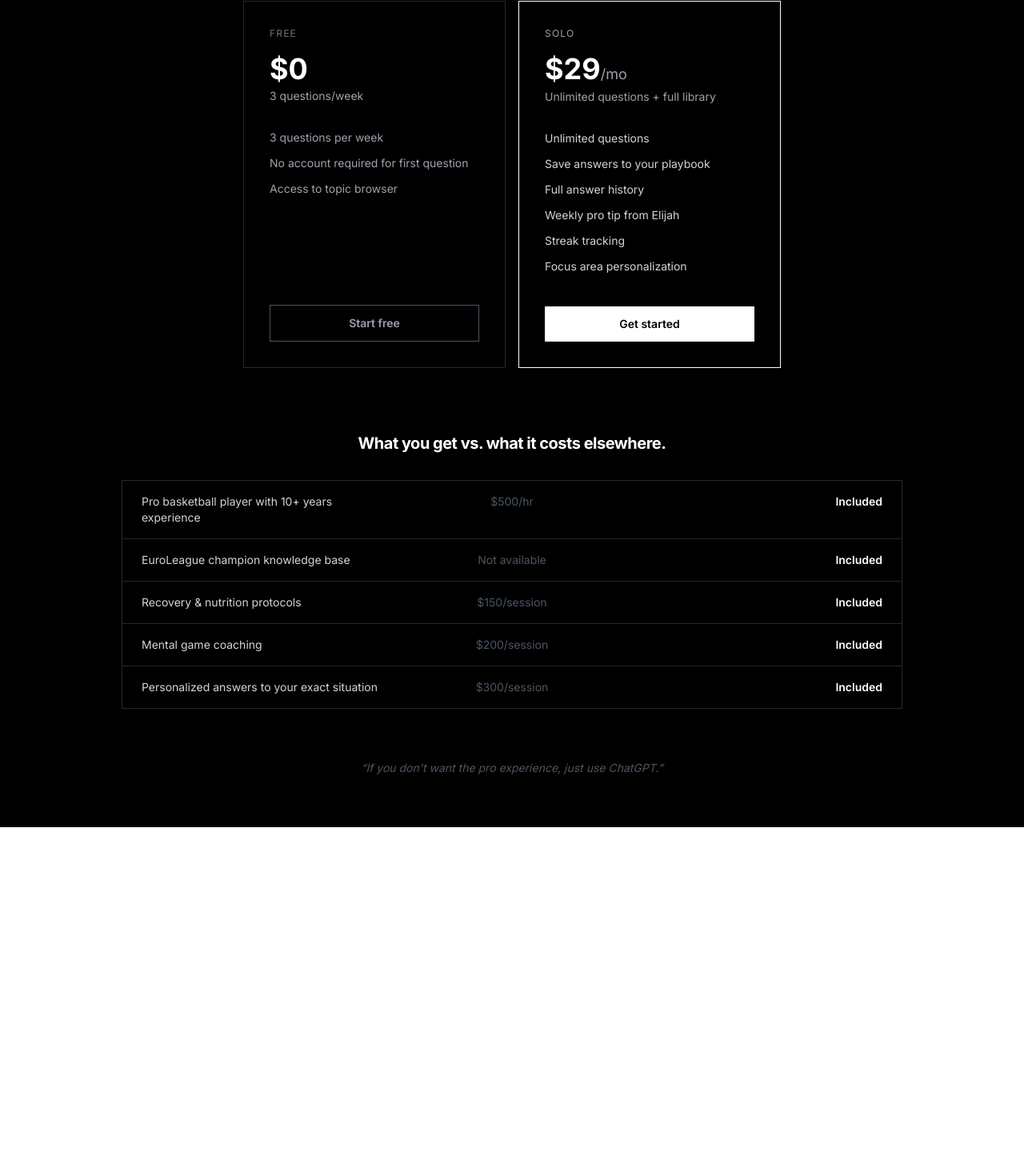
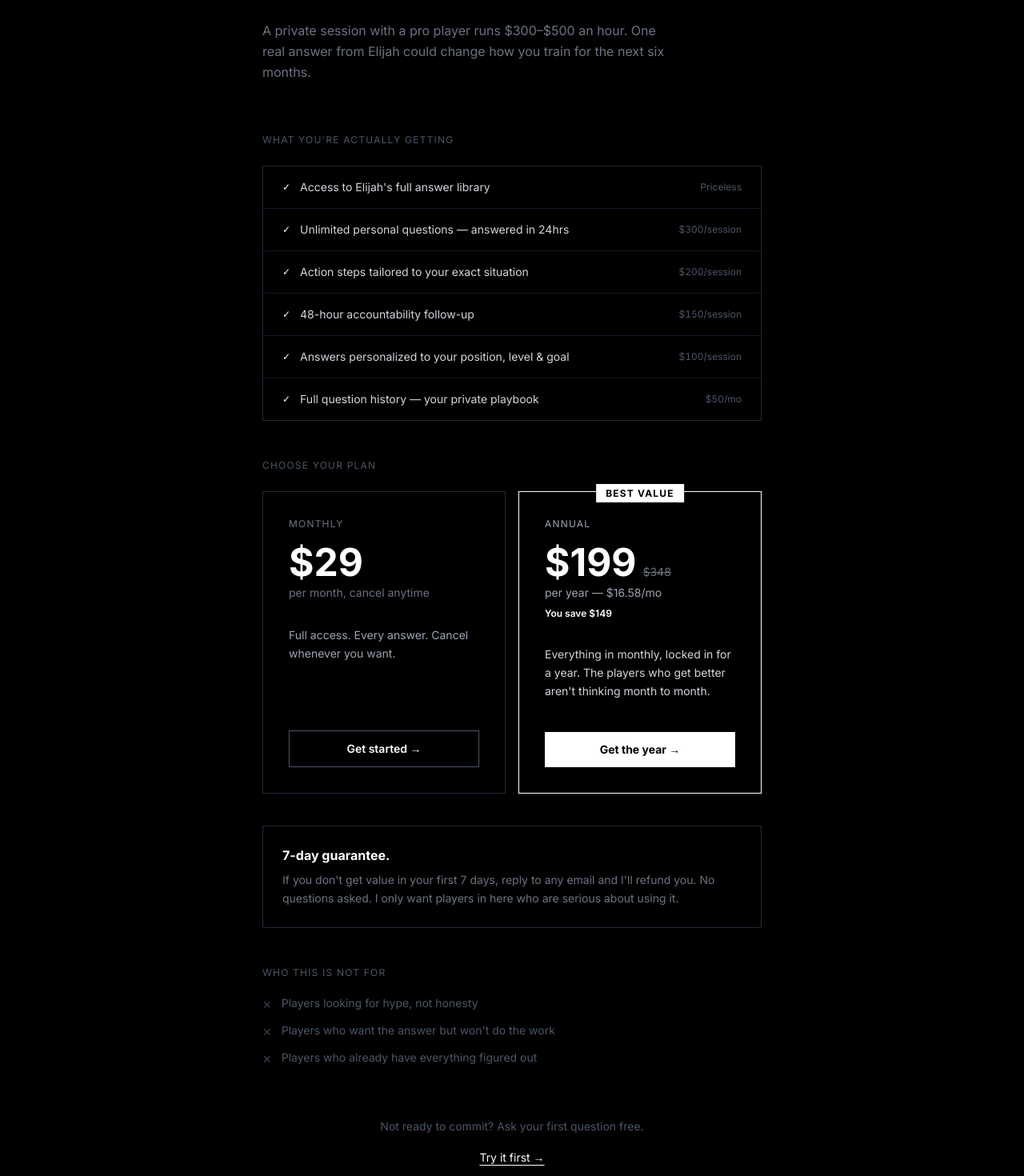
Before and after one commit to ebb95-cpu/ask-elijah, a Next.js app: page /pricing in a window 1280 px wide. Shown: the part 303-1773 px from the top of the page at 80% size. Before the commit the page ends 1337 px from the top, so only its background shows below. Built offline with nearby package versions, Linux system fonts and the light colour scheme.

Commit message:
redesign pricing page — Hormozi value stack, one offer, identity framing, guarantee

```diff
--- a/app/pricing/page.tsx
+++ b/app/pricing/page.tsx
@@ -13,79 +13,134 @@ function Logo({ dark = false }: { dark?: boolean }) {
   )
 }
 
+const VALUE_STACK = [
+  { label: 'Access to Elijah\'s full answer library', value: 'Priceless' },
+  { label: 'Unlimited personal questions — answered in 24hrs', value: '$300/session' },
+  { label: 'Action steps tailored to your exact situation', value: '$200/session' },
+  { label: '48-hour accountability follow-up', value: '$150/session' },
+  { label: 'Answers personalized to your position, level & goal', value: '$100/session' },
+  { label: 'Full question history — your private playbook', value: '$50/mo' },
+]
+
 export default function PricingPage() {
   return (
     <div className="min-h-screen bg-black text-white flex flex-col">
       <nav className="flex items-center justify-between px-6 py-5">
         <Link href="/"><Logo dark /></Link>
-        <Link href="/ask" className="text-sm font-semibold bg-white text-black px-4 py-2 hover:opacity-80 transition-opacity">
-          Try free
+        <Link href="/ask" className="text-sm text-gray-400 hover:text-white transition-colors">
+          Try free →
         </Link>
       </nav>
 
-      <main className="flex-1 px-6 py-16 max-w-5xl mx-auto w-full">
-        <h1 className="text-4xl md:text-6xl font-bold tracking-tight mb-4 text-center">Get the pro experience.</h1>
-        <p className="text-gray-400 text-center mb-16">Pick what works for where you are right now.</p>
+      <main className="flex-1 px-6 py-16 max-w-2xl mx-auto w-full">
 
-        {/* Pricing cards */}
-        <div className="grid grid-cols-1 md:grid-cols-2 gap-4 mb-20 max-w-2xl mx-auto w-full">
-          {/* Free */}
-          <div className="border border-gray-800 p-8 flex flex-col">
-            <p className="text-xs text-gray-500 tracking-widest uppercase mb-4">Free</p>
-            <p className="text-4xl font-bold mb-1">$0</p>
-            <p className="text-gray-400 text-sm mb-8">3 questions/week</p>
-            <ul className="space-y-3 text-sm text-gray-400 mb-10 flex-1">
-              <li>3 questions per week</li>
-              <li>No account required for first question</li>
-              <li>Access to topic browser</li>
-            </ul>
-            <Link href="/ask" className="border border-gray-600 text-gray-400 px-6 py-3 text-sm font-semibold text-center hover:border-white hover:text-white transition-colors">
-              Start free
-            </Link>
-          </div>
-
-          {/* Solo — featured */}
-          <div className="border border-white p-8 flex flex-col">
-            <p className="text-xs text-gray-400 tracking-widest uppercase mb-4">Solo</p>
-            <p className="text-4xl font-bold mb-1">$29<span className="text-lg font-normal text-gray-400">/mo</span></p>
-            <p className="text-gray-400 text-sm mb-8">Unlimited questions + full library</p>
-            <ul className="space-y-3 text-sm text-gray-300 mb-10 flex-1">
-              <li>Unlimited questions</li>
-              <li>Save answers to your playbook</li>
-              <li>Full answer history</li>
-              <li>Weekly pro tip from Elijah</li>
-              <li>Streak tracking</li>
-              <li>Focus area personalization</li>
-            </ul>
-            <Link href="/sign-up?plan=solo" className="bg-white text-black px-6 py-3 text-sm font-semibold text-center hover:opacity-80 transition-opacity">
-              Get started
-            </Link>
-          </div>
+        {/* Header */}
+        <div className="mb-16">
+          <p className="text-xs text-gray-600 uppercase tracking-widest mb-5">Ask Elijah</p>
+          <h1 className="text-4xl sm:text-5xl font-bold leading-tight tracking-tight mb-6">
+            Most players never ask for help.<br />
+            <span className="text-gray-400">This is for the ones who do.</span>
+          </h1>
+          <p className="text-gray-500 text-base leading-relaxed max-w-lg">
+            A private session with a pro player runs $300–$500 an hour. One real answer from Elijah could change how you train for the next six months.
+          </p>
         </div>
 
-        {/* What's included table */}
-        <div className="mb-16">
-          <h2 className="text-xl font-bold tracking-tight mb-8 text-center">What you get vs. what it costs elsewhere.</h2>
-          <div className="border border-gray-800 divide-y divide-gray-800">
-            {[
-              { item: "Pro basketball player with 10+ years experience", elsewhere: "$500/hr", here: "Included" },
-              { item: "EuroLeague champion knowledge base", elsewhere: "Not available", here: "Included" },
-              { item: "Recovery & nutrition protocols", elsewhere: "$150/session", here: "Included" },
-              { item: "Mental game coaching", elsewhere: "$200/session", here: "Included" },
-              { item: "Personalized answers to your exact situation", elsewhere: "$300/session", here: "Included" },
-            ].map(({ item, elsewhere, here }) => (
-              <div key={item} className="grid grid-cols-3 px-6 py-4 text-sm">
-                <span className="text-gray-300">{item}</span>
-                <span className="text-gray-600 text-center">{elsewhere}</span>
-                <span className="text-white font-semibold text-right">{here}</span>
+        {/* Value stack */}
+        <div className="mb-12">
+          <p className="text-xs text-gray-600 uppercase tracking-widest mb-6">What you&apos;re actually getting</p>
+          <div className="border border-gray-800 divide-y divide-gray-900">
+            {VALUE_STACK.map(({ label, value }) => (
+              <div key={label} className="flex items-center justify-between px-6 py-4">
+                <div className="flex items-center gap-3">
+                  <span className="text-white text-xs">✓</span>
+                  <span className="text-gray-300 text-sm">{label}</span>
+                </div>
+                <span className="text-gray-600 text-xs tabular-nums shrink-0 ml-4">{value}</span>
               </div>
             ))}
           </div>
         </div>
 
-        <p className="text-gray-600 italic text-center text-sm">
-          &ldquo;If you don&apos;t want the pro experience, just use ChatGPT.&rdquo;
-        </p>
+        {/* Pricing — two options */}
+        <div className="mb-10">
+          <p className="text-xs text-gray-600 uppercase tracking-widest mb-6">Choose your plan</p>
+          <div className="grid grid-cols-1 sm:grid-cols-2 gap-4">
+
+            {/* Monthly */}
+            <div className="border border-gray-800 p-8 flex flex-col">
+              <p className="text-xs text-gray-500 tracking-widest uppercase mb-4">Monthly</p>
+              <p className="text-5xl font-bold mb-1">$29</p>
+              <p className="text-gray-500 text-sm mb-8">per month, cancel anytime</p>
+              <p className="text-gray-400 text-sm leading-relaxed mb-10 flex-1">
+                Full access. Every answer. Cancel whenever you want.
+              </p>
+              <Link
+                href="/sign-up?plan=monthly"
+                className="border border-gray-600 text-white px-6 py-3 text-sm font-semibold text-center hover:border-white transition-colors"
+              >
+                Get started →
+              </Link>
+            </div>
+
+            {/* Annual — featured */}
+            <div className="border border-white p-8 flex flex-col relative">
+              <div className="absolute -top-3 left-1/2 -translate-x-1/2">
+                <span className="bg-white text-black text-xs font-bold px-3 py-1 tracking-widest uppercase">Best value</span>
+              </div>
+              <p className="text-xs text-gray-400 tracking-widest uppercase mb-4">Annual</p>
+              <div className="flex items-baseline gap-2 mb-1">
+                <p className="text-5xl font-bold">$199</p>
+                <p className="text-gray-500 text-sm line-through">$348</p>
+              </div>
+              <p className="text-gray-400 text-sm mb-2">per year — $16.58/mo</p>
+              <p className="text-white text-xs font-semibold mb-8">You save $149</p>
+              <p className="text-gray-300 text-sm leading-relaxed mb-10 flex-1">
+                Everything in monthly, locked in for a year. The players who get better aren&apos;t thinking month to month.
+              </p>
+              <Link
+                href="/sign-up?plan=annual"
+                className="bg-white text-black px-6 py-3 text-sm font-bold text-center hover:opacity-80 transition-opacity"
+              >
+                Get the year →
+              </Link>
+            </div>
+          </div>
+        </div>
+
+        {/* Guarantee */}
+        <div className="border border-gray-800 px-6 py-6 mb-12">
+          <p className="text-white font-bold mb-2">7-day guarantee.</p>
+          <p className="text-gray-500 text-sm leading-relaxed">
+            If you don&apos;t get value in your first 7 days, reply to any email and I&apos;ll refund you. No questions asked. I only want players in here who are serious about using it.
+          </p>
+        </div>
+
+        {/* Who it's not for */}
+        <div className="mb-16">
+          <p className="text-xs text-gray-600 uppercase tracking-widest mb-5">Who this is not for</p>
+          <ul className="space-y-3">
+            {[
+              "Players looking for hype, not honesty",
+              "Players who want the answer but won't do the work",
+              "Players who already have everything figured out",
+            ].map(line => (
+              <li key={line} className="flex items-start gap-3 text-gray-600 text-sm">
+                <span className="text-gray-700 mt-0.5">✕</span>
+                {line}
+              </li>
+            ))}
+          </ul>
+        </div>
+
+        {/* Free CTA at bottom */}
+        <div className="text-center">
+          <p className="text-gray-600 text-sm mb-4">Not ready to commit? Ask your first question free.</p>
+          <Link href="/ask" className="text-white text-sm underline underline-offset-4 hover:text-gray-300 transition-colors">
+            Try it first →
+          </Link>
+        </div>
+
       </main>
     </div>
   )
```
